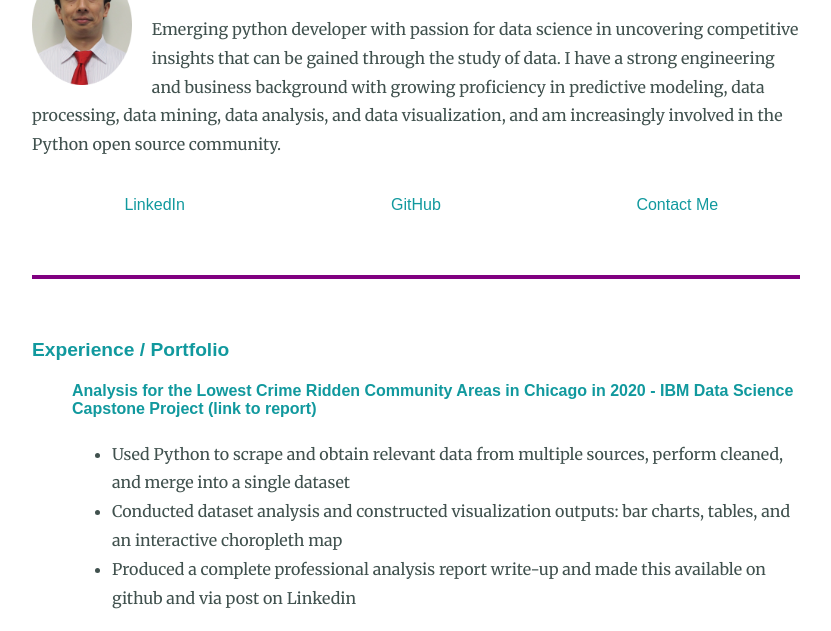
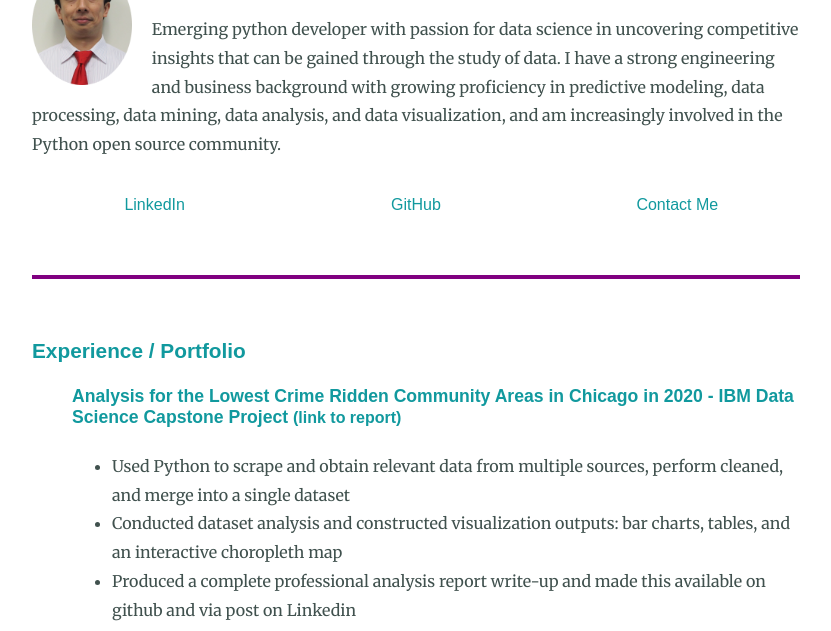
Before and after one commit to mhsiao345/Resume, a plain HTML site: page index.html in a window 1280 px wide. Shown: the part 123-754 px from the top of the page, without its empty margins (224-1055 px from the left). Drawn offline with Linux system fonts and the light colour scheme; a web font is replaced by a local one.

Commit message:
Update styles.css

```diff
--- a/css/styles.css
+++ b/css/styles.css
@@ -59,13 +59,13 @@ h2 {
 }
 
 h3 {
-  font-size: 1.2rem;
+  font-size: 1.3rem;
   color: #11999E;
   font-family: "Montserrat", sans-serif;
 }
 
 h4 {
-  font-size: 1rem;
+  font-size: 1.1rem;
   color: #11999E;
   font-family: "Montserrat", sans-serif;
 }
@@ -87,7 +87,7 @@ td {
   line-height: 1.8;
 }
 
-a{
+a {
   color: #11999E;
   font-family: 'Montserrat', sans-serif;
   font-size: 1rem;
```
